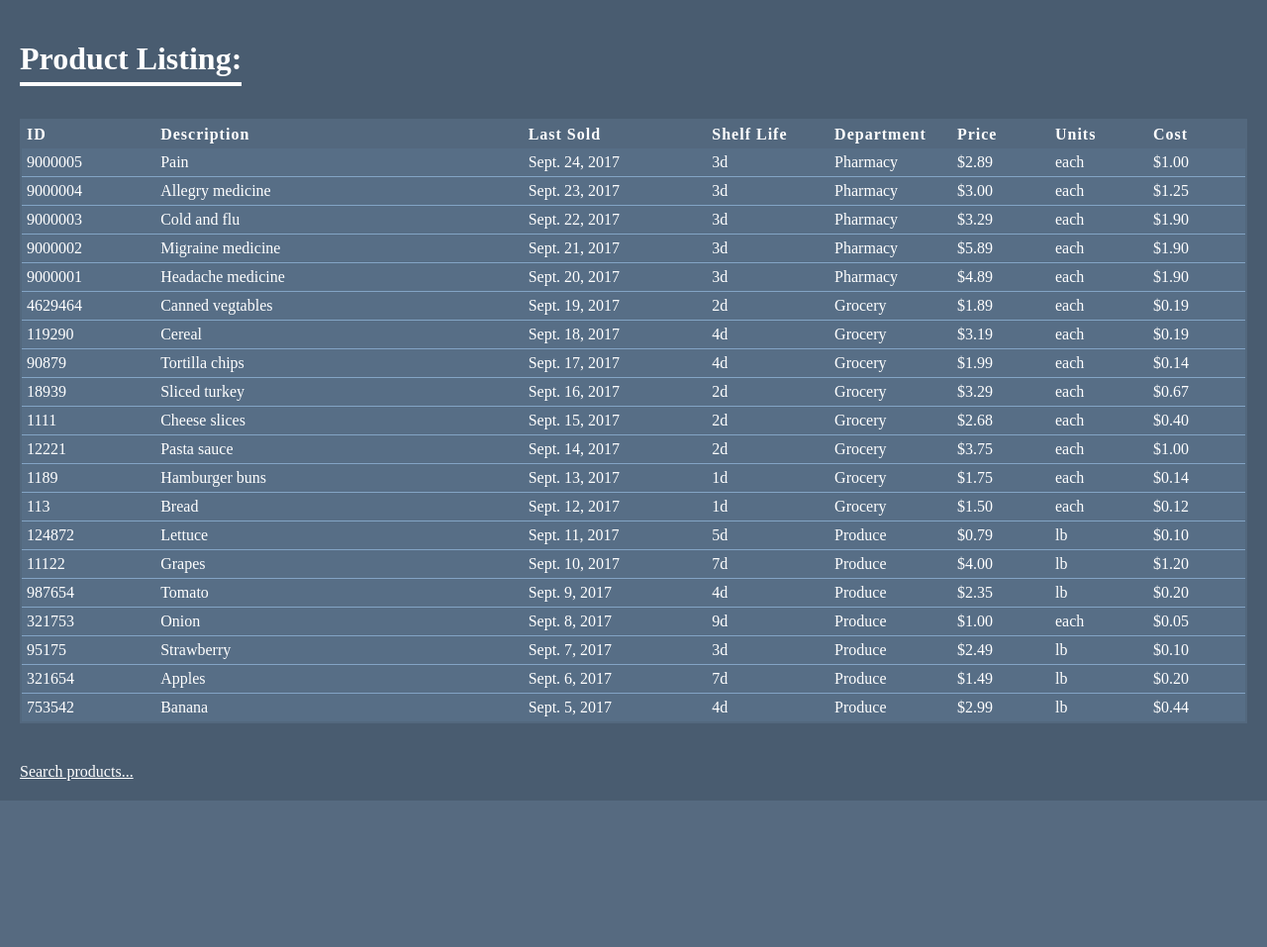
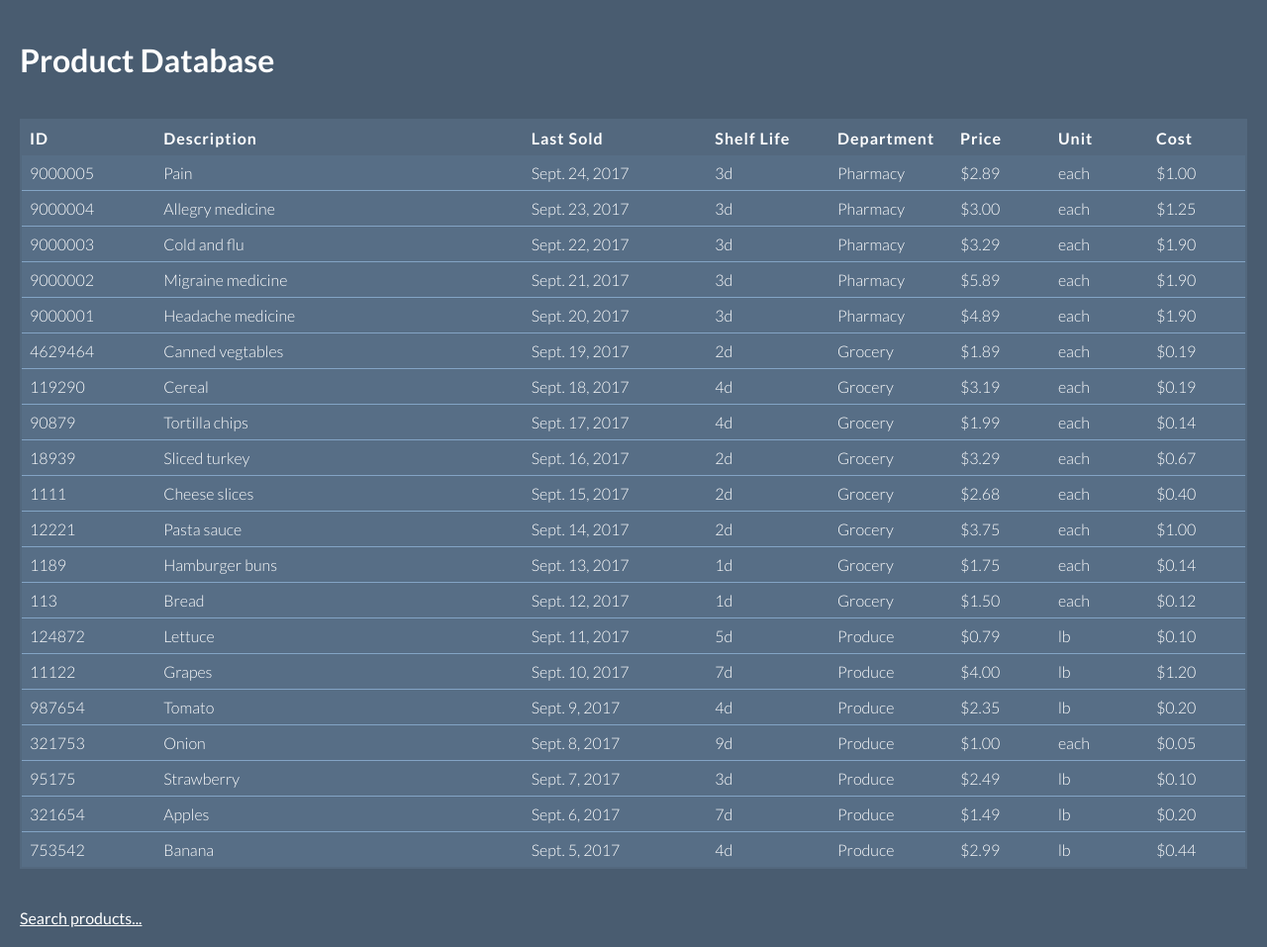
Before and after one commit to joshuadesmith/product-search, a Django app: page /products/ in a window 1280 px wide. Shown: the whole page at 99% size. Before the commit the page ends 809 px from the top, so only its background shows below. Run offline with Django 3.2, Linux system fonts and the light colour scheme; data comes from the database, SQL or seed files in the repository.

Commit message:
add new font

```diff
--- a/productsearch/products/static/products/styles.css
+++ b/productsearch/products/static/products/styles.css
@@ -16,10 +16,19 @@
 /****** full page ******/
 .container {
     background: #394D61;
+    height: 100%;
 }
 
 body {
     margin: 0;
+}
+
+body, h1, h2, th, td {
+    font-family: 'Lato', sans-serif;
+}
+
+td {
+    font-weight: 300;
 }
 
 /****** header section ******/
@@ -35,8 +44,8 @@ h1 {
     display: inline-block;
     width: auto;
     margin-bottom: 15px;
-    padding-bottom: 5px;
-    border-bottom: 4px solid #FFFFFF;
+    padding-bottom: 1px;
+    /*border-bottom: 4px solid #FFFFFF;*/
 }
 
 /****** table section *****/
@@ -90,7 +99,7 @@ thead th:nth-child(8) {
 
 th, td {
     margin: 5px;
-    padding: 5px;
+    padding: 8px;
     color: #FFFFFF;
 }
 
--- a/productsearch/products/templates/products/index.html
+++ b/productsearch/products/templates/products/index.html
@@ -1,8 +1,10 @@
 {% load static %}
+<link href="https://fonts.googleapis.com/css?family=Lato:300,400,700" rel="stylesheet">
 <link rel="stylesheet" type="text/css" href="{% static 'products/styles.css' %}">
+
 <div class="container">
     <div class="header-section">
-        <h1>Product Listing:</h1>
+        <h1>Product Database</h1>
     </div>
     {% block product_table %}
     <div class="table-section">
@@ -16,7 +18,7 @@
                 <th>Shelf Life</th>
                 <th>Department</th>
                 <th>Price</th>
-                <th>Units</th>
+                <th>Unit</th>
                 <th>Cost</th>
             </tr>
             </thead>
```
